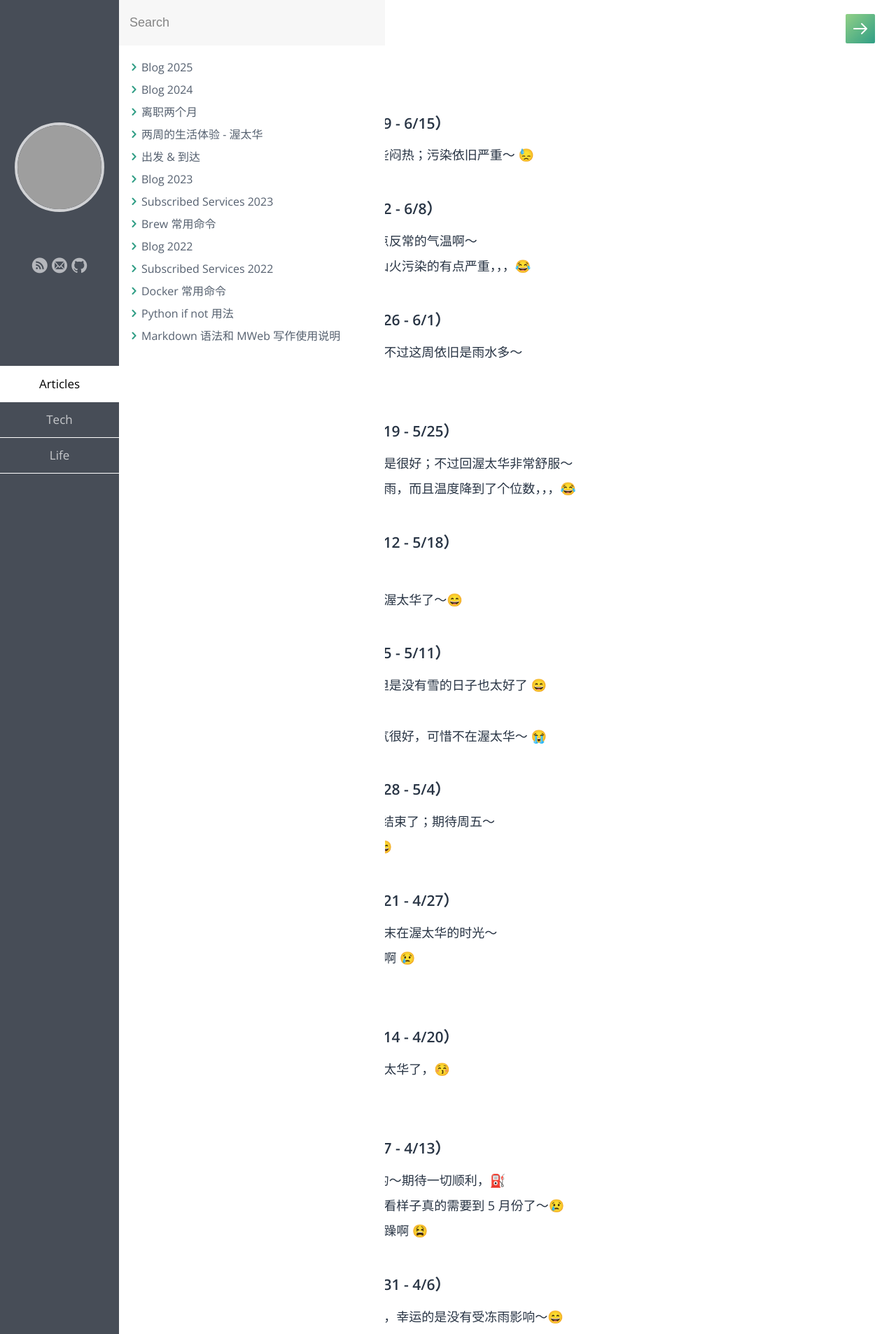
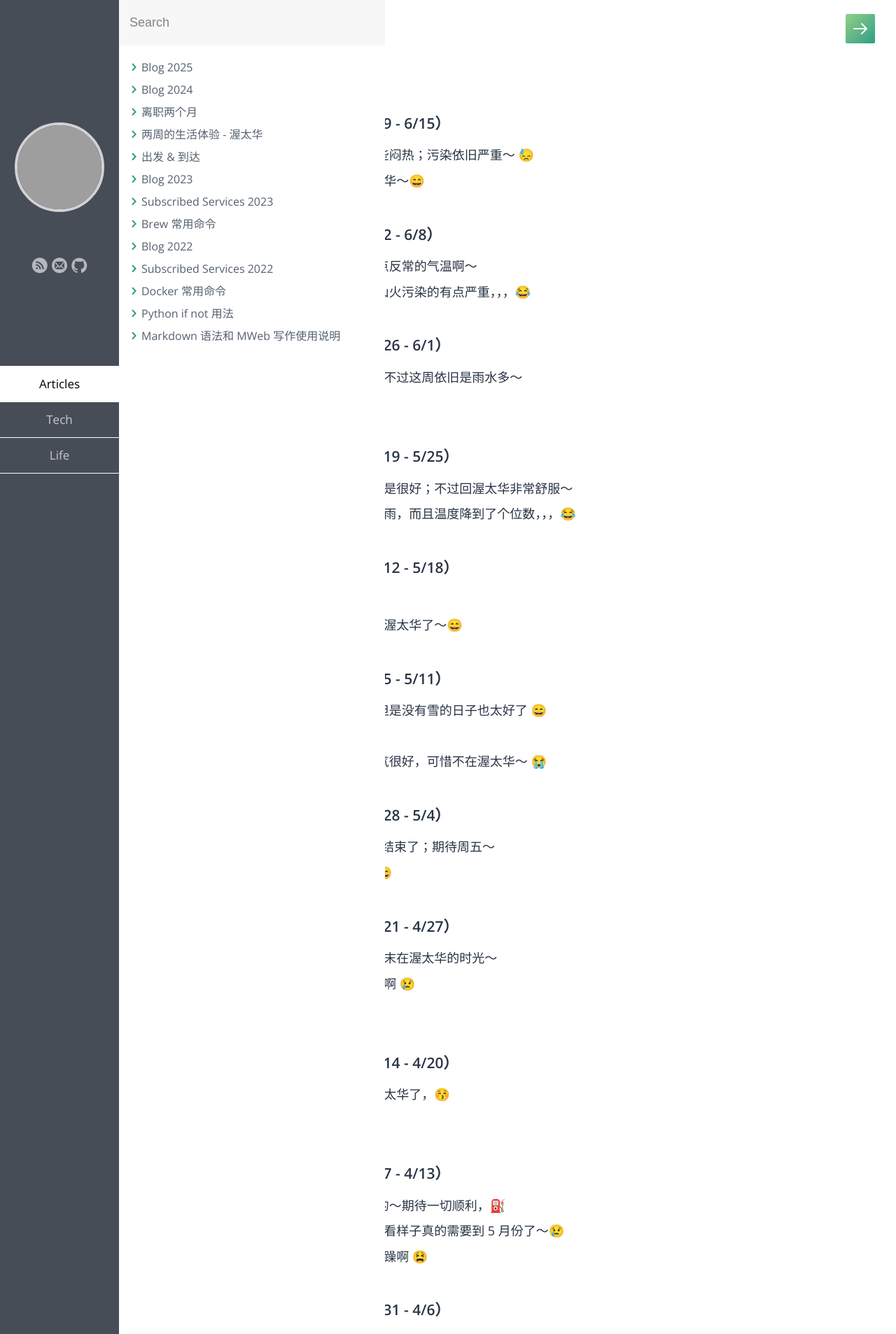
Before and after one commit to samxupeiran/samxupeiran.github.io, a Jekyll site: the page built from _posts/life/2025-01-02-my-blog.md, in a window 1280 px wide. Shown: the top 1907 px of the page at 70% size. Built offline with Jekyll 4.4.1, drawn with Linux system fonts in a browser that asks for light colours; some web fonts are replaced; grey boxes are pictures that could not be loaded.

Commit message:
feat: add weekly blog 6/13

```diff
--- a/_posts/life/2025-01-02-my-blog.md
+++ b/_posts/life/2025-01-02-my-blog.md
@@ -8,6 +8,7 @@ tags: Blog
 
 - ### 2025 年 6 月 第 2 周（6/9 - 6/15）
      - 6/1 最近天气不大好，有些闷热；污染依旧严重～ 😓
+     - 6/13 周五啦，下班回渥太华～😄
 
 - ### 2025 年 6 月 第 1 周（6/2 - 6/8）
      - 6/3 周末还是很凉的，有点反常的气温啊～
```
